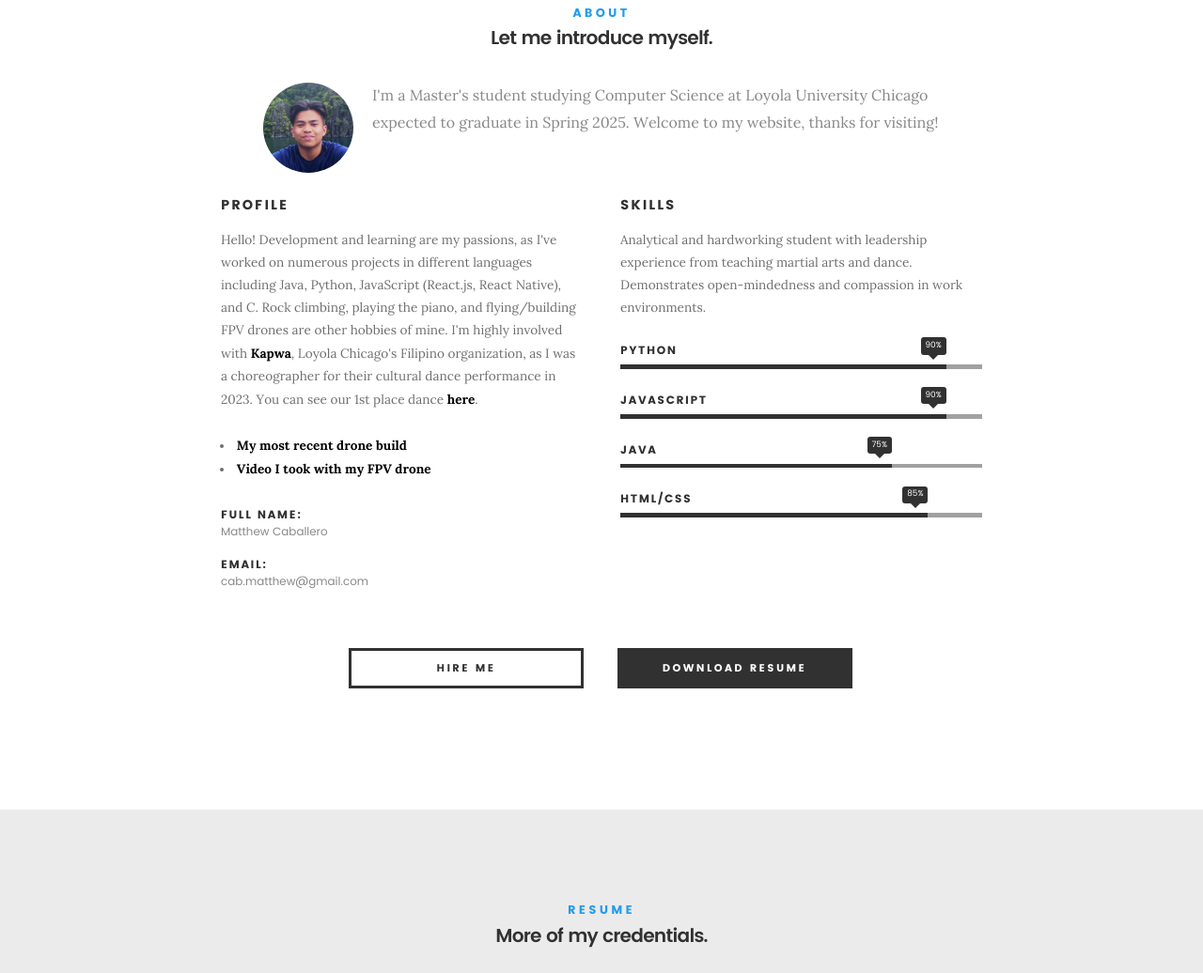
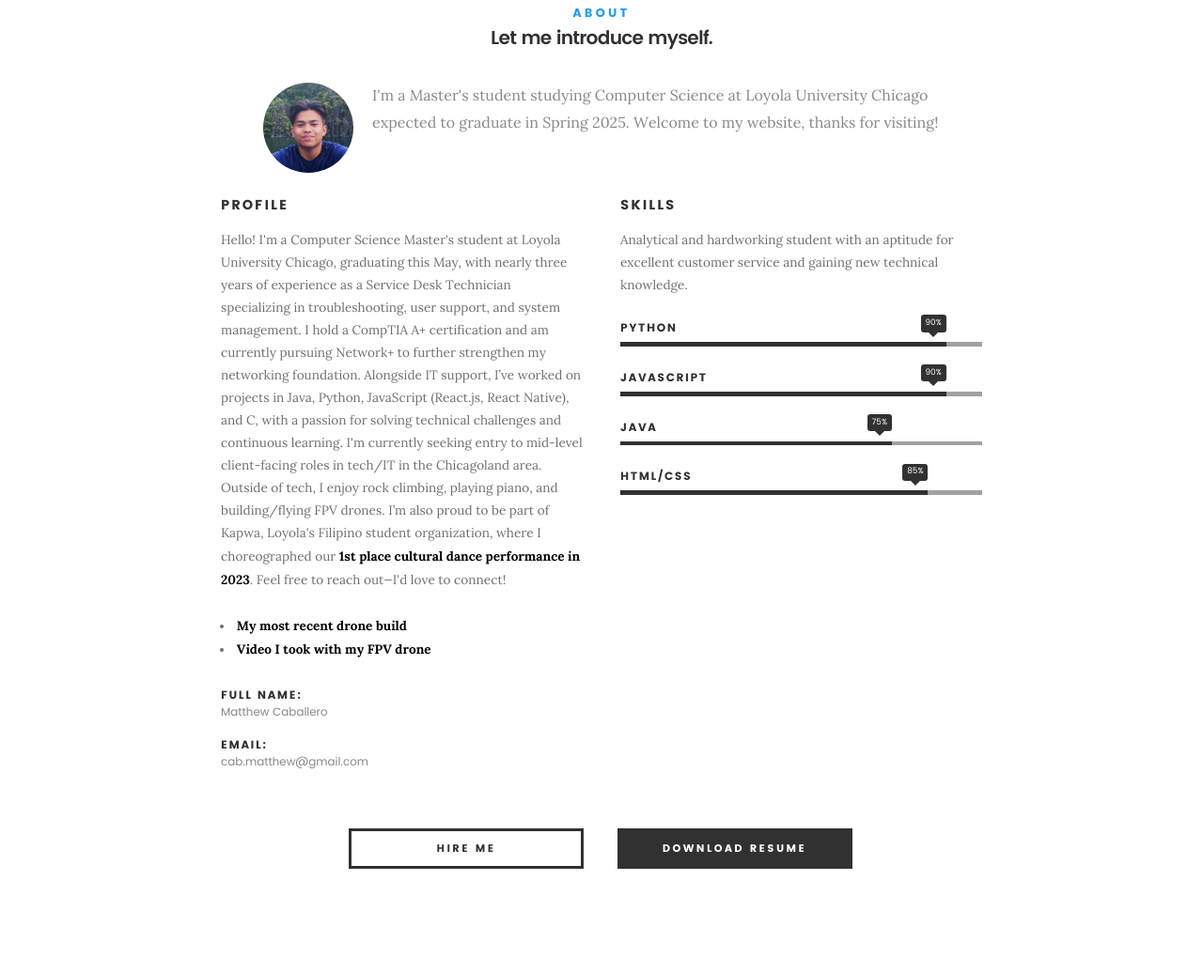
Before and after one commit to cabmatthew/cabmatthew.github.io, a plain HTML site: page index.html in a window 1280 px wide. Shown: the part 893-1929 px from the top of the page at 94% size. Drawn offline with Linux system fonts and the light colour scheme; files whose address does not match are found by name.

Commit message:
Update index.html

```diff
--- a/index.html
+++ b/index.html
@@ -120,7 +120,9 @@
    		<div class="col-six tab-full">
 
    			<h3>Profile</h3>
-   			<p>Hello! Development and learning are my passions, as I've worked on numerous projects in different languages including Java, Python, JavaScript (React.js, React Native), and C. Rock climbing, playing the piano, and flying/building FPV drones are other hobbies of mine. I'm highly involved with <a target="_blank" href="https://www.instagram.com/kapwaloyola/?hl=en"><strong>Kapwa</strong></a>, Loyola Chicago's Filipino organization, as I was a choreographer for their cultural dance performance in 2023. You can see our 1st place dance <a target="_blank" href="https://youtu.be/0oPxiVbLs-E?si=hNJhaUFO_tsx75qA"><strong>here</strong></a>.</p>
+   			<p>
+				Hello! I'm a Computer Science Master's student at Loyola University Chicago, graduating this May, with nearly three years of experience as a Service Desk Technician specializing in troubleshooting, user support, and system management. I hold a CompTIA A+ certification and am currently pursuing Network+ to further strengthen my networking foundation. Alongside IT support, I’ve worked on projects in Java, Python, JavaScript (React.js, React Native), and C, with a passion for solving technical challenges and continuous learning. I'm currently seeking entry to mid-level client-facing roles in tech/IT in the Chicagoland area. Outside of tech, I enjoy rock climbing, playing piano, and building/flying FPV drones. I’m also proud to be part of Kapwa, Loyola's Filipino student organization, where I choreographed our <a target="_blank" href="https://youtu.be/0oPxiVbLs-E?si=hNJhaUFO_tsx75qA"><strong>1st place cultural dance performance in 2023</strong></a>. Feel free to reach out—I'd love to connect!
+			</p>
 
 			<p>
 				<ul>
@@ -147,7 +149,7 @@
    		<div class="col-six tab-full">
 
    			<h3>Skills</h3>
-   			<p>Analytical and hardworking student with leadership experience from teaching martial arts and dance. Demonstrates open-mindedness and compassion in work environments.</p>
+   			<p>Analytical and hardworking student with an aptitude for excellent customer service and gaining new technical knowledge.</p>
 
 				<ul class="skill-bars">
 				   <li>
```
